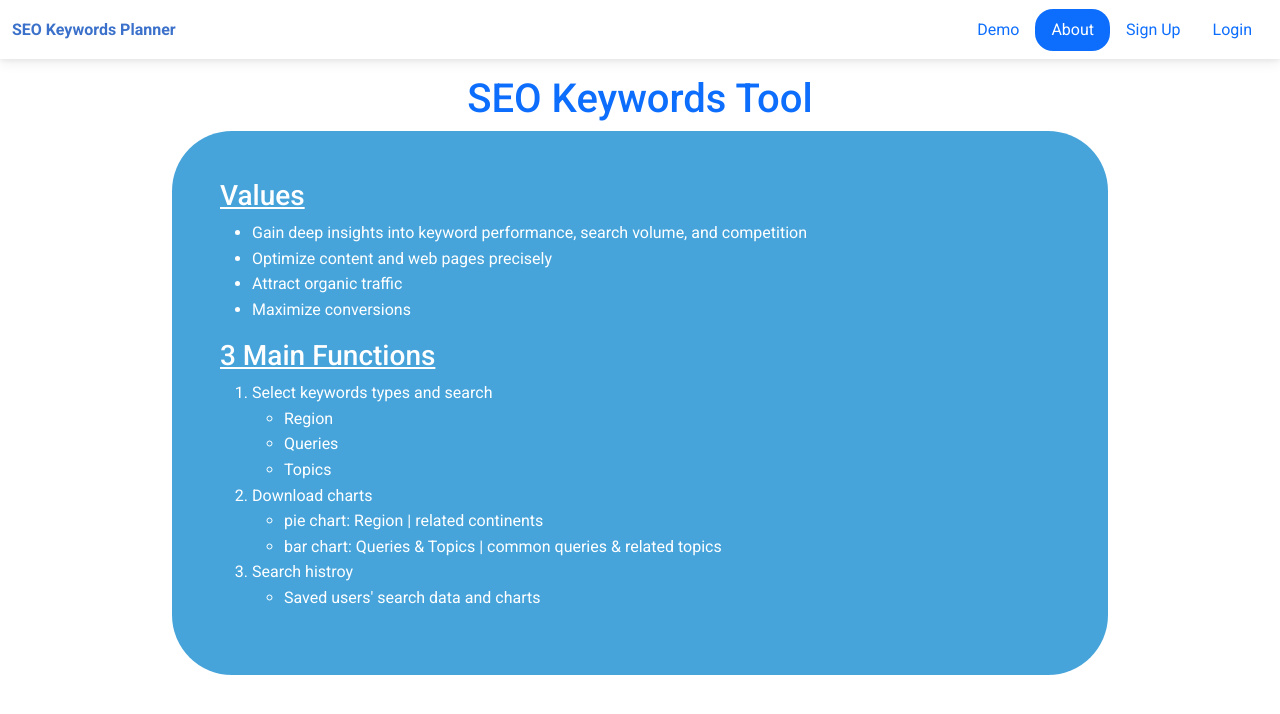
After one commit to williamkoh0206/SEO-Keywords-Planner, a Flask app: page /about in a window 1280 px wide. The commit adds this page. Shown: the top 714 px of the page. Run offline with Flask 3, Linux system fonts and the light colour scheme; some libraries are stand-ins or nearby versions.

Commit message:
update the about us page and handle the route

```diff
--- a/app.py
+++ b/app.py
@@ -129,6 +129,13 @@ def demo_keyword_search(demo_keyword,demo_type):
         demo_chart = chart('cityu_topics.json')
         top3_demo_data = [item['Topic'] for item in demo_data[:3]]
     return render_template('demo.html',active_page = 'demo',demo_data=demo_data,demo_chart=demo_chart,demo_keyword=demo_keyword,demo_type=demo_type,demo_type_dict=demo_type_dict,top3_demo_data=top3_demo_data)
+
+@app.route('/about')
+def about():
+    username = session.get('username')
+    if username == None:
+        return render_template('about.html',active_page='about')
+    return render_template('about.html',active_page='about',logged_in=True,username=username)
 
 @app.route('/login', methods=['GET', 'POST'])
 def login():
--- a/static/css/main.css
+++ b/static/css/main.css
@@ -34,7 +34,7 @@
     display: inline-block;
     width: 50%;
 }
-.keyword_result,.account-title{
+.keyword_result,.account-title,.about-title{
     color:#0d6efd;
 }
 #col-1,#col-2,#col-3,#col-4{
@@ -46,3 +46,10 @@
     backdrop-filter: blur(30px);
     color:white;
 }
+/*About us page*/
+.about-section{
+    background: hsl(202deg 79.73% 46.08% / 80%);
+    backdrop-filter: blur(30px);
+    color:white;
+    border-radius: 60px;
+}
--- a/static/users/users.json
+++ b/static/users/users.json
@@ -250,6 +250,12 @@
         "type": "RELATED_QUERIES",
         "keywords_data": "Yes",
         "image": "static/img/bigbang_queries.png"
+      },
+      {
+        "keyword": "openai",
+        "type": "RELATED_QUERIES",
+        "keywords_data": "Yes",
+        "image": "static/img/openai_queries.png"
       }
     ]
   },
--- /dev/null
+++ b/templates/about.html
@@ -0,0 +1,38 @@
+{% extends "base.html" %}
+{% block title %}About us {% endblock %}
+{% block content %}
+<div class="container about-title text-center mt-3">
+    <h1>SEO Keywords Tool</h1>
+<div>
+<div class="p-5 about-section">
+        <div class="text-start">
+            <h3 class="text-decoration-underline">Values</h3>
+            <ul>
+                <li>Gain deep insights into keyword performance, search volume, and competition</li>
+                <li>Optimize content and web pages precisely</li>
+                <li>Attract organic traffic</li>
+                <li>Maximize conversions</li>
+            </ul>
+        </div>
+        <div class="text-start">
+            <h3 class="text-decoration-underline" my-2>3 Main Functions</h3>
+            <ol>
+                <li>Select keywords types and search</li>
+                <ul>
+                   <li>Region</li>
+                   <li>Queries</li>
+                   <li>Topics</li>
+                </ul>
+                <li>Download charts</li>
+                <ul>
+                    <li>pie chart: Region | related continents</li>
+                    <li>bar chart: Queries & Topics | common queries & related topics</li>
+                </ul>
+                <li>Search histroy</li>
+                <ul>
+                    <li>Saved users' search data and charts</li>
+                </ul>
+            </ol>
+        </div>
+</div>
+{% endblock %}
--- a/templates/base.html
+++ b/templates/base.html
@@ -33,6 +33,13 @@
           </li>
           <li class="nav-item">
             <a
+              class="nav-link {% if active_page == 'about' %}active{% endif %}"
+              href="{{ url_for('about')}}"
+              >About</a
+            >
+          </li>
+          <li class="nav-item">
+            <a
               class="nav-link {% if active_page == 'home' %}active{% endif %}"
               href="{{ url_for('home')}}"
               >Search</a
@@ -59,6 +66,13 @@
               class="nav-link {% if active_page == 'demo' %}active{% endif %}"
               href="{{ url_for('demo')}}"
               >Demo</a
+            >
+          </li>
+          <li class="nav-item">
+            <a
+              class="nav-link {% if active_page == 'about' %}active{% endif %}"
+              href="{{ url_for('about')}}"
+              >About</a
             >
           </li>
           <li class="nav-item">
```
Also changed, not shown: static/img/openai_queries.png.
